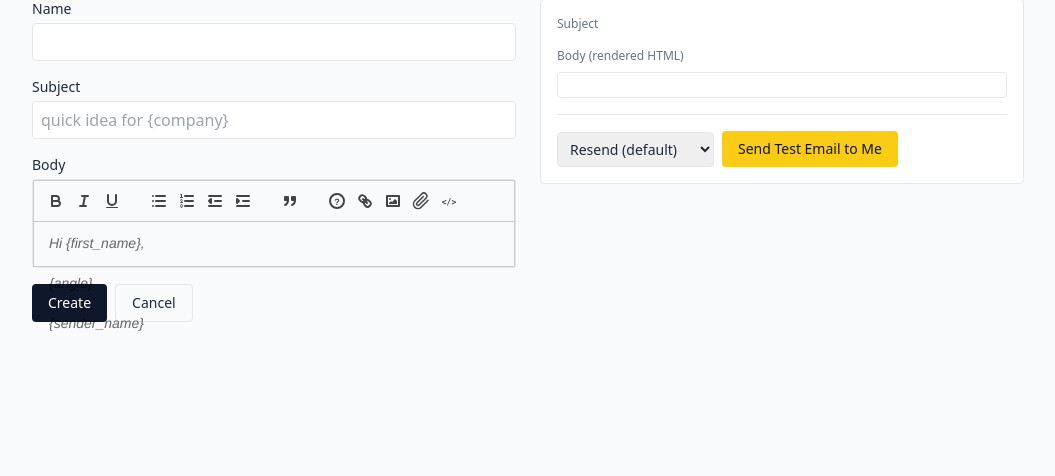
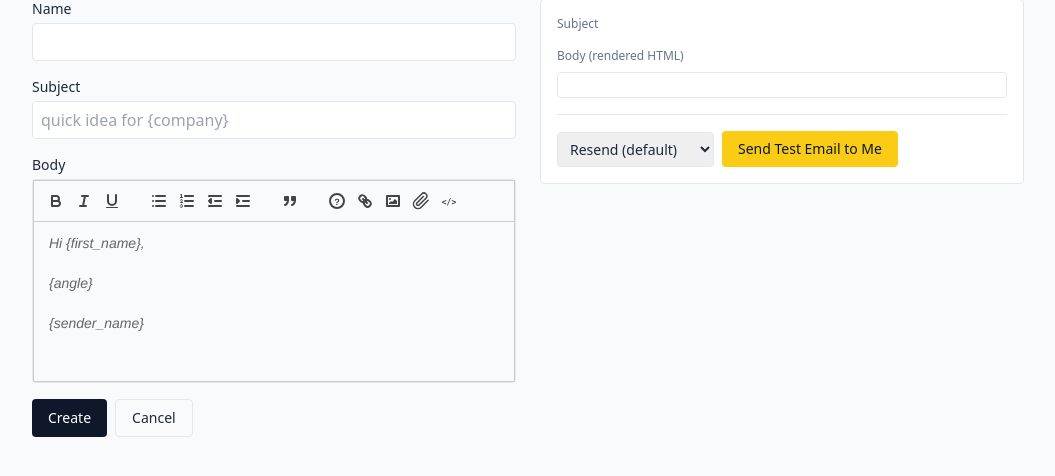
Before and after one commit to telliex/crewai-marking, a Python web app: template src/awkns_outreach/web/templates/template_edit.html in a window 1280 px wide. Shown: the part 220-696 px from the top of the page, without its empty margins (112-1167 px from the left). Run offline with Jinja, Linux system fonts and the light colour scheme; the template is opened without the code that fills it, so the values that code supplies are empty; some libraries are stand-ins or nearby versions.

Commit message:
fix: give the rich-text editor a min-height so multi-line body text doesn't overlap content below it
The editor's wrapper is overflow-visible (needed so the toolbar's
format-help/link popovers aren't clipped), so unlike a plain textarea
it doesn't scroll — a few lines of body text spilled past the box and
overlapped "Insert template" underneath it.

```diff
--- a/src/awkns_outreach/web/templates/_rich_editor.html
+++ b/src/awkns_outreach/web/templates/_rich_editor.html
@@ -22,6 +22,15 @@
     background: #0f172a !important;
     color: #fff !important;
     border: none !important;
+  }
+  /* The editor's wrapper is overflow-visible (so the format-help/link
+     popovers above aren't clipped) instead of overflow-hidden, so unlike a
+     plain <textarea> it won't scroll — multi-line body text just spills
+     past the box and overlaps whatever sits below it (e.g. "Insert
+     template") unless the box itself is tall enough to hold a few lines. */
+  #quill-editor,
+  .tw-quill-editor {
+    min-height: 160px;
   }
 </style>
 <div class="tw-editor border rounded overflow-visible">
```
